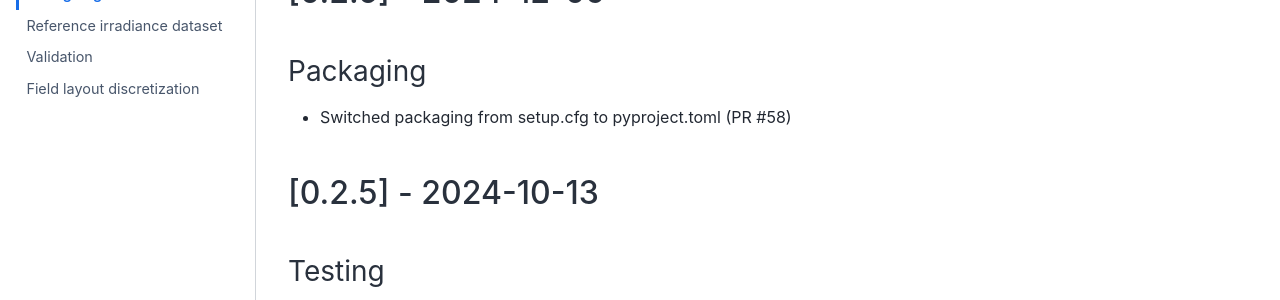
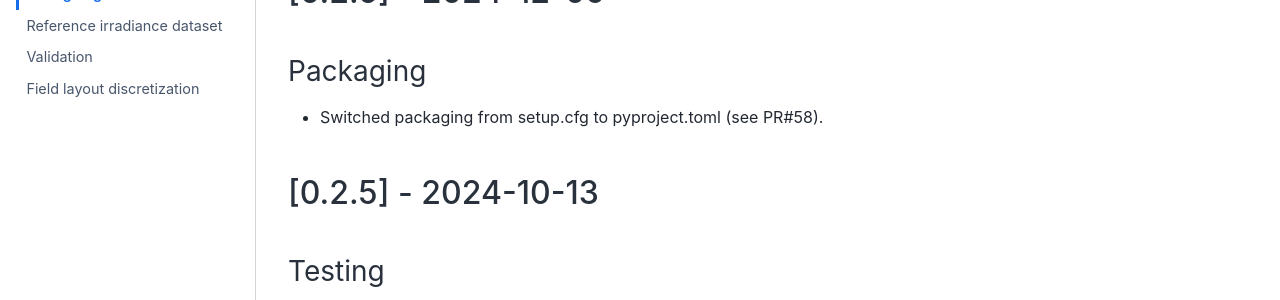
Before and after one commit to pvlib/twoaxistracking, a Sphinx documentation site: the page built from docs/source/whatsnew.md, in a window 1280 px wide and 900 px high. Shown: the part 302-602 px from the top of the window. Built offline with Sphinx 7.4.7 and the Sphinx Book theme 1.1.4, drawn with Linux system fonts in a browser that asks for light colours.

Commit message:
Update docs/source/whatsnew.md
Co-authored-by: Kevin Anderson <kevin.anderson@nrel.gov>

```diff
--- a/docs/source/whatsnew.md
+++ b/docs/source/whatsnew.md
@@ -7,7 +7,7 @@ and this project adheres to [Semantic Versioning](https://semver.org/spec/v2.0.0
 ## [0.2.6] - 2024-12-09
 
 ### Packaging
-- Switched packaging from setup.cfg to pyproject.toml (PR #58)
+- Switched packaging from setup.cfg to pyproject.toml (see PR#58).
 
 
 ## [0.2.5] - 2024-10-13
```
